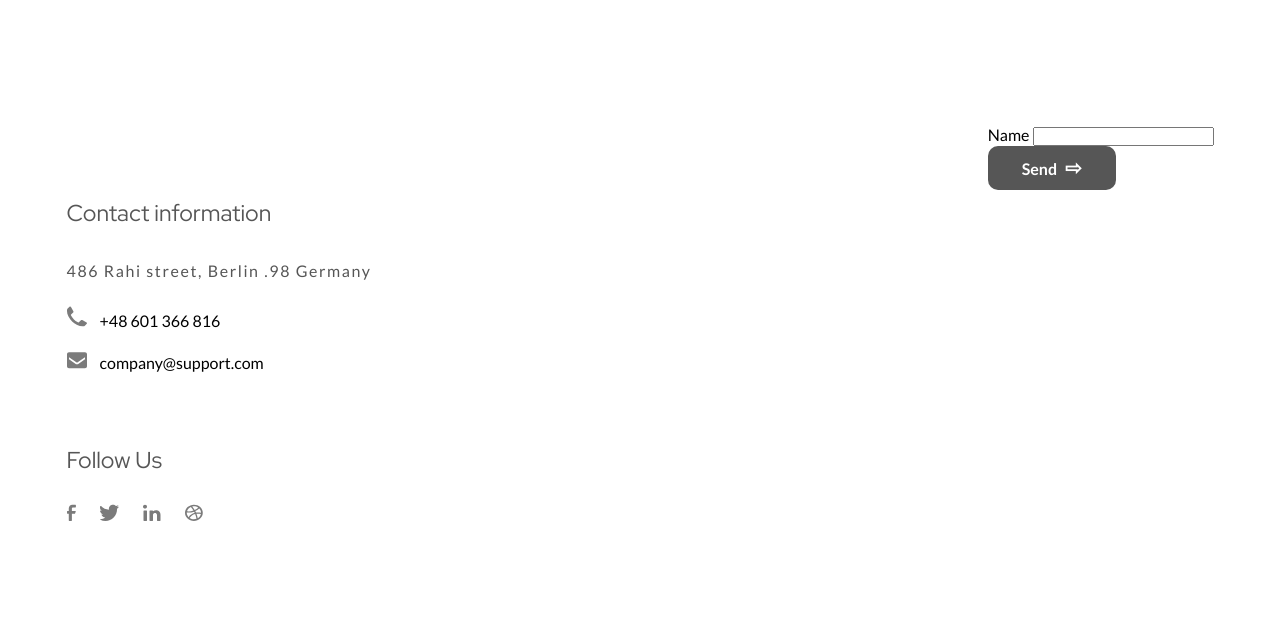
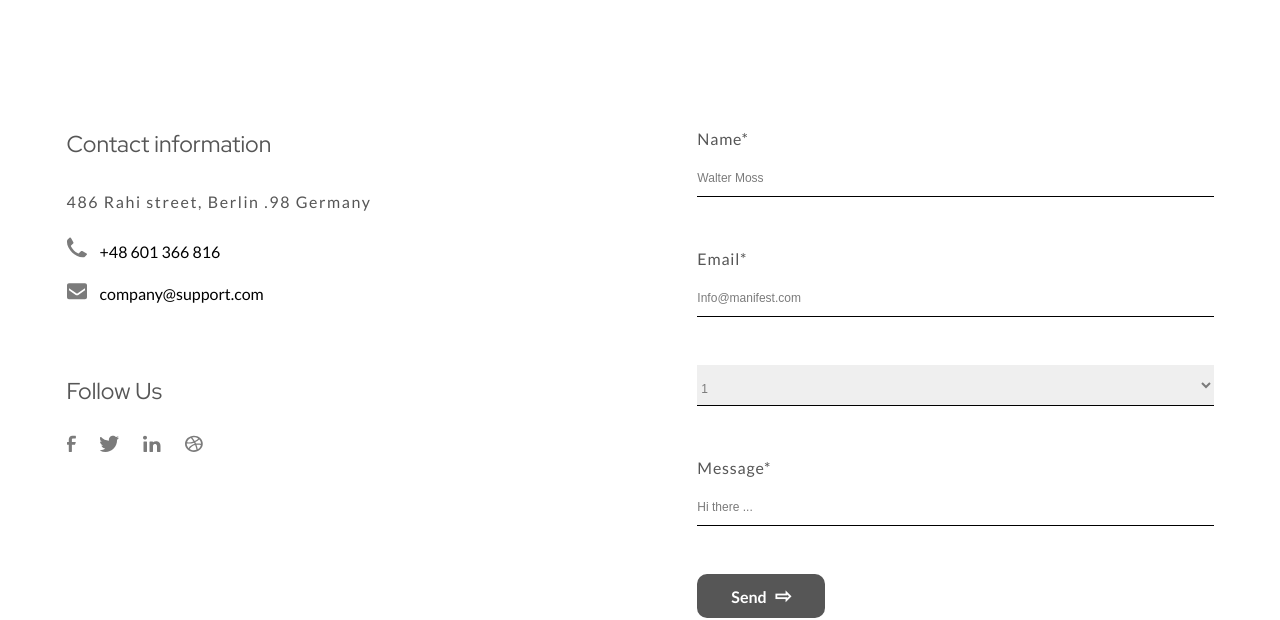
Before and after one commit to RuslanBaldin/first_project, a website: page src/pages/contact.html in a window 1280 px wide. Shown: the part 346-966 px from the top of the page. Drawn offline with nearby package versions, Linux system fonts and the light colour scheme; files that its build step writes are made by us from their sources; files whose address does not match are found by name.

Commit message:
add contact

```diff
--- /dev/null
+++ b/src/assets/sass/common/form.scss
@@ -0,0 +1,23 @@
+.form{
+    &__title{
+        font-size: 16px;
+        line-height: 27px;
+        letter-spacing: 0.05em;
+        color: $grey700;
+        display: block;
+    }
+    &__inpt{
+        color: $grey500;
+        font-size: 12px;
+        line-height: 20px;
+        padding: 16px 0px 8px 0px;
+        display: block;
+        width: 100%;
+        border-bottom: 1px solid $color-black;
+        &::placeholder{
+            color: $grey500;
+            font-size: 12px;
+            line-height: 20px;
+        }
+    }
+}
--- a/src/assets/sass/global/global.scss
+++ b/src/assets/sass/global/global.scss
@@ -1,5 +1,6 @@
 body {
     font-family: $sub-fonts;
+    font-weight: 400;
 }
 
 .container {
--- a/src/assets/sass/global/resets.scss
+++ b/src/assets/sass/global/resets.scss
@@ -16,3 +16,7 @@ li {
 a {
     text-decoration: none;
 }
+input,select{
+    border: none;
+    outline: none;
+}
--- a/src/assets/sass/main.scss
+++ b/src/assets/sass/main.scss
@@ -12,6 +12,7 @@
 @import './common/header.scss';
 @import './common/footer.scss';
 @import './common/button.scss';
+@import './common/form.scss';
 // Common section End
 
 // Pages Style
--- a/src/assets/sass/pages/contact.scss
+++ b/src/assets/sass/pages/contact.scss
@@ -5,28 +5,48 @@
     &__row-title {
         display: flex;
         justify-content: space-between;
+        @media (max-width: $tablet) {
+            display: block;
+        }
 
     }
     &__title{
         max-width: 35%;
+        @media (max-width: $tablet) {
+            max-width: 100%;
+            margin-bottom: 42px;
+        }
     }
     &__item{
         max-width: 45%;
+        @media (max-width: $tablet) {
+            max-width: 100%;
+        }
     }
 
     &__row-info{
         display: flex;
         justify-content: space-between;
         margin:128px 0px;
+        @media (max-width: $tablet) {
+            display: block;
+            margin-top: 64px;
+        }
     }
     &__information{
         max-width: 35%;
+        @media (max-width: $tablet) {
+            max-width: 100%;
+        }
     }
     &__list{
         display: flex;
         flex-direction: column;
         gap: 22px;
-        margin-top: 24px;
+        margin-bottom: 69px;
+        @media (max-width: $tablet) {
+            margin-bottom: 51px;
+        }
     }
     &__list-adres{
         color: $grey700;
@@ -36,13 +56,23 @@
         margin-left: 10px;
     }
     &__sub-title{
-    margin: 69px 0px 25px 0px;
+    margin: 0px 0px 25px 0px;
     }
     &__form{
+        display: flex;
+        flex-direction: column;
+        gap: 48px;
         max-width: 45%;
+        width: 100%;
+        @media (max-width: $tablet) {
+            max-width: 100%;
+        }
     }
     &__icon{
         display: flex;
         gap: 24px;
+        @media (max-width: $tablet) {
+            margin: 26px 0px 63px 0px;
+        }
     }
 }
--- a/src/assets/sass/variables/_color.scss
+++ b/src/assets/sass/variables/_color.scss
@@ -3,4 +3,5 @@
 $color-black: #000000;
 $color-grey: #F4F4F4;
 $grey700: #565656;
+$grey500: #7B7B7B;
 $white: #ffffff
--- a/src/pages/contact.html
+++ b/src/pages/contact.html
@@ -103,13 +103,31 @@
                                 </li>
                             </ul>
                         </div>
-                        <form class="contact__form">
+                        <form class="contact__form form">
+                            <div class="form__fields">
+                                <span class="form__title">Name*</span>
+                                <input tabindex="1" class="form__inpt" type="text" placeholder="Walter Moss" required>
+                            </div>
+                            <div class="form__fields">
+                                <span class="form__title">Email*</span>
+                                <input tabindex="2" class="form__inpt" type="email" placeholder="Info@manifest.com" required>
+                            </div>
 
                             <div class="form__fields">
-                                <span>Name</span>
-                                <input type="text">
+                                <select tabindex="3" class="form__inpt" name="" id="" aria-placeholder="Reason for contact" >
+                                    <option value="1">1</option>
+                                    <option value="2">2</option>
+                                    <option value="3">3</option>
+                                    <option value="4">4</option>
+                                </select>
                             </div>
-                            <button class="button button--icon">Send</button>
+                            <div class="form__fields">
+                                <span class="form__title">Message*</span>
+                                <input tabindex="4" class="form__inpt" type="text" placeholder="Hi there ..." required>
+                            </div>
+                            <div>
+                                <button tabindex="5" class="button button--icon">Send</button>
+                            </div>
                         </form>
                     </div>
                 </div>
```
